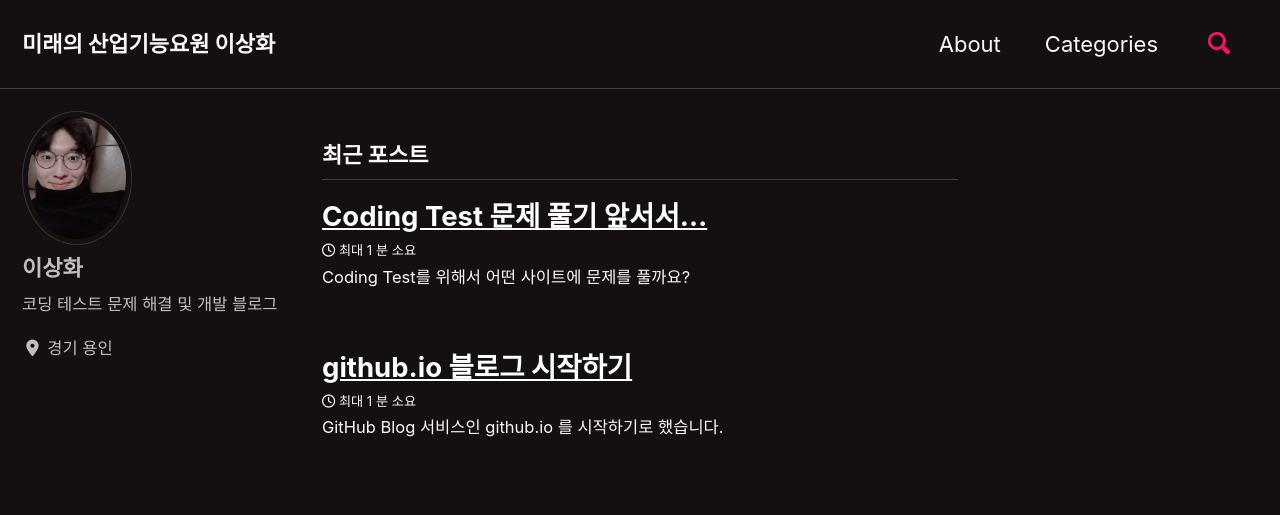
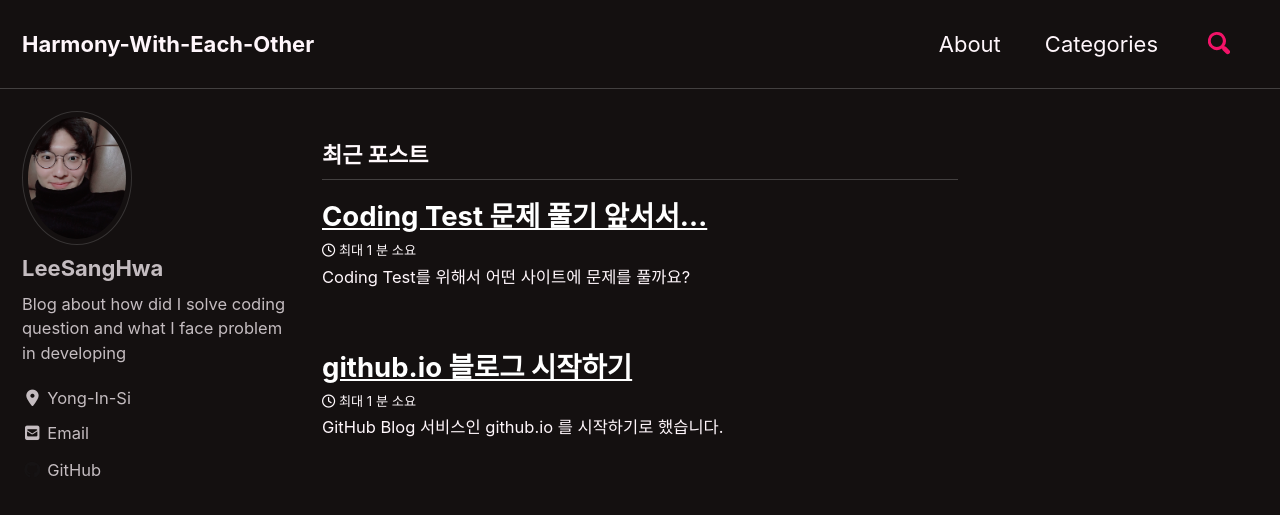
Before and after one commit to lee-sanghwa/lee-sanghwa.github.io, a Jekyll site: the page built from index.html, in a window 1280 px wide and 900 px high. Shown: the top 515 px of the window. Built offline with Jekyll 4.4.1, drawn with Linux system fonts in a browser that asks for light colours; cached includes are drawn as plain includes; nearby versions of some CDN libraries; the list of posts is cut into pages by our own code.

Commit message:
전반적으로 블로그를 업데이트 (주로 영어로)

```diff
--- a/_config.yml
+++ b/_config.yml
@@ -16,10 +16,10 @@ minimal_mistakes_skin    : "neon" # "air", "aqua", "contrast", "dark", "dirt", "
 
 # Site Settings
 locale                   : "ko-KR"
-title                    : "미래의 산업기능요원 이상화"
+title                    : "Harmony-With-Each-Other"
 title_separator          : "-"
 name                     : "lee-sanghwa"
-description              : "미래의 산업기능요원 이상화의 website."
+description              : "서로 상, 화목할 화 - blog"
 url                      : "https://lee-sanghwa.github.io"
 baseurl                  : # the subpath of your site, e.g. "/blog"
 repository               : "lee-sanghwa/lee-sanghwa.github.io"
@@ -106,15 +106,15 @@ analytics:
 
 # Site Author
 author:
-  name             : "이상화"
+  name             : "LeeSangHwa"
   avatar           : "/assets/images/my_pic.jpeg"
-  bio              : "코딩 테스트 문제 해결 및 개발 블로그"
-  location         : "경기 용인"
+  bio              : "Blog about how did I solve coding question and what I face problem in developing"
+  location         : "Yong-In-Si"
   email            :
   links:
     - label: "Email"
       icon: "fas fa-fw fa-envelope-square"
-      # url: mailto:your.name@email.com
+      url: "developerjosephlee97@gmail.com"
     - label: "Website"
       icon: "fas fa-fw fa-link"
       # url: "https://your-website.com"
@@ -126,7 +126,7 @@ author:
       # url: "https://facebook.com/"
     - label: "GitHub"
       icon: "fab fa-fw fa-github"
-      # url: "https://github.com/"
+      url: "https://github.com/lee-sanghwa"
     - label: "Instagram"
       icon: "fab fa-fw fa-instagram"
       # url: "https://instagram.com/"
@@ -142,7 +142,7 @@ footer:
       # url:
     - label: "GitHub"
       icon: "fab fa-fw fa-github"
-      # url:
+      url: "https://github.com/lee-sanghwa"
     - label: "GitLab"
       icon: "fab fa-fw fa-gitlab"
       # url:
```
